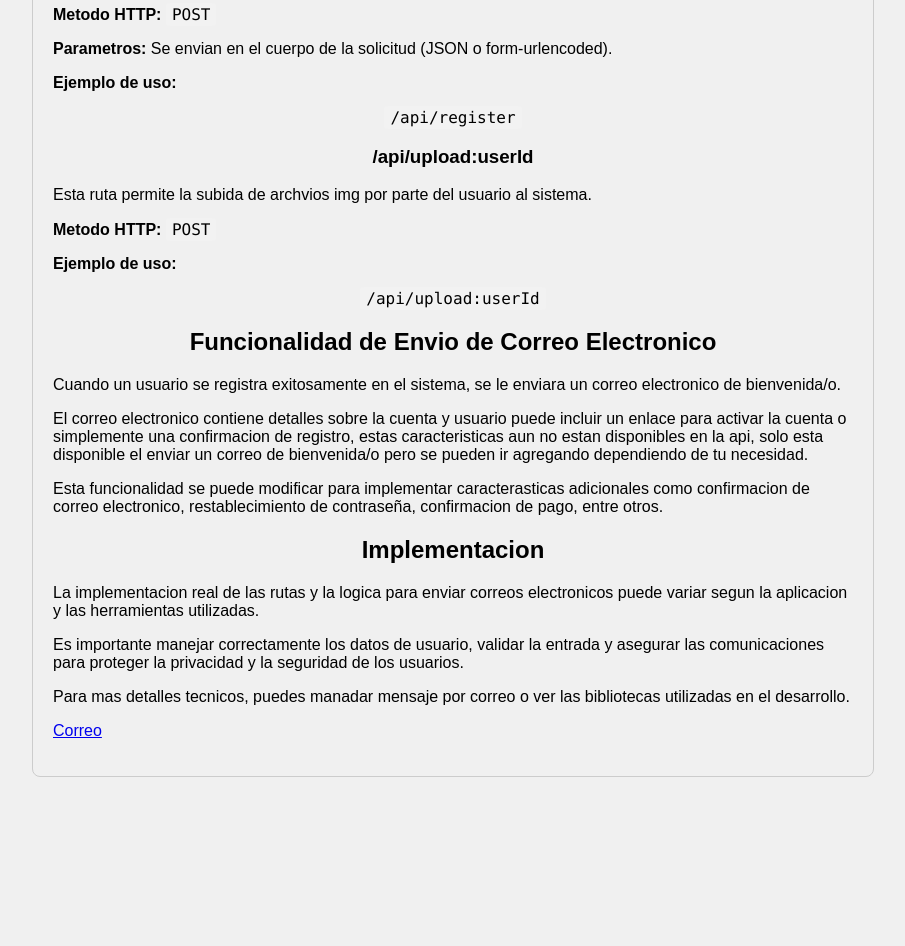
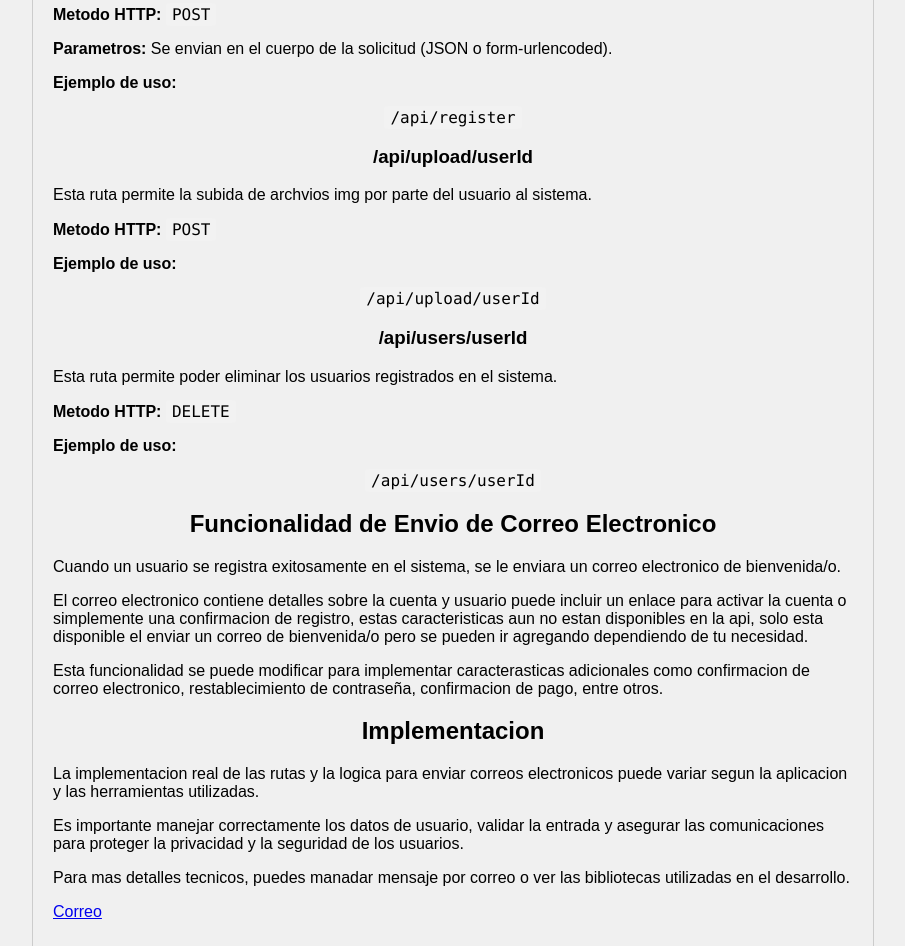
Before and after one commit to watercubz/send-email-api, a website: page static/index.html in a window 1280 px wide. Shown: the part 847-1793 px from the top of the page, without its empty margins (187-1092 px from the left). Before the commit the page ends 1674 px from the top, so only its background shows below. Drawn offline with Linux system fonts and the light colour scheme.

Commit message:
feat(static): adding the new endpoints to the documentation 🛠⚙

```diff
--- a/static/index.html
+++ b/static/index.html
@@ -69,14 +69,22 @@
     <p><strong>Ejemplo de uso:</strong></p>
     <code>/api/register</code>
 
-    <h3>/api/upload:userId</h3>
+    <h3>/api/upload/userId</h3>
     <p>
       Esta ruta permite la subida de archvios img por parte del usuario al
       sistema.
     </p>
     <p><strong>Metodo HTTP:</strong> <code>POST</code></p>
     <p><strong>Ejemplo de uso:</strong></p>
-    <code>/api/upload:userId</code>
+    <code>/api/upload/userId</code>
+
+    <h3>/api/users/userId</h3>
+    <p>
+      Esta ruta permite poder eliminar los usuarios registrados en el sistema.
+    </p>
+    <p><strong>Metodo HTTP:</strong> <code>DELETE</code></p>
+    <p><strong>Ejemplo de uso:</strong></p>
+    <code>/api/users/userId</code>
 
     <h2>Funcionalidad de Envio de Correo Electronico</h2>
     <p>
```
Also changed, not shown: readme.md.
